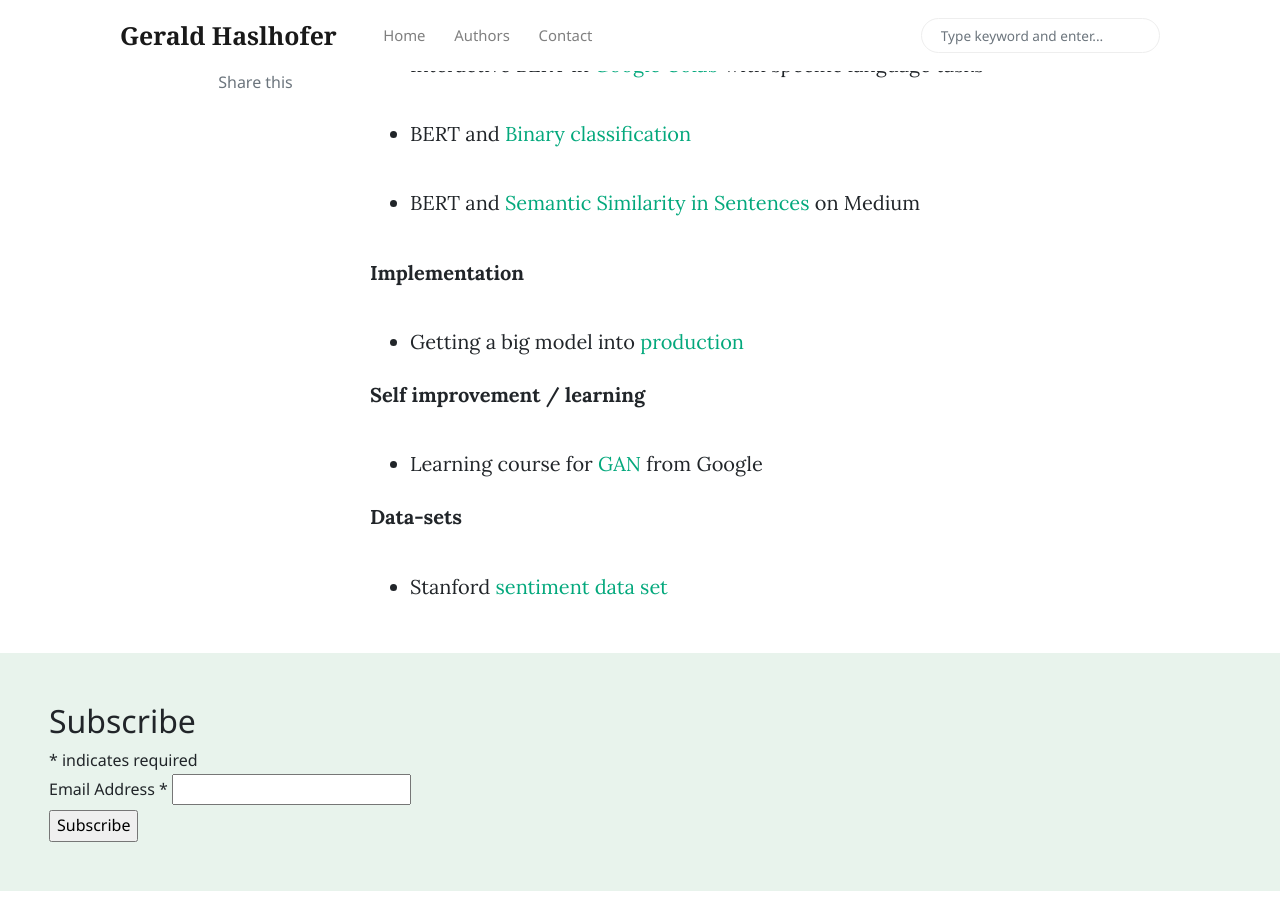
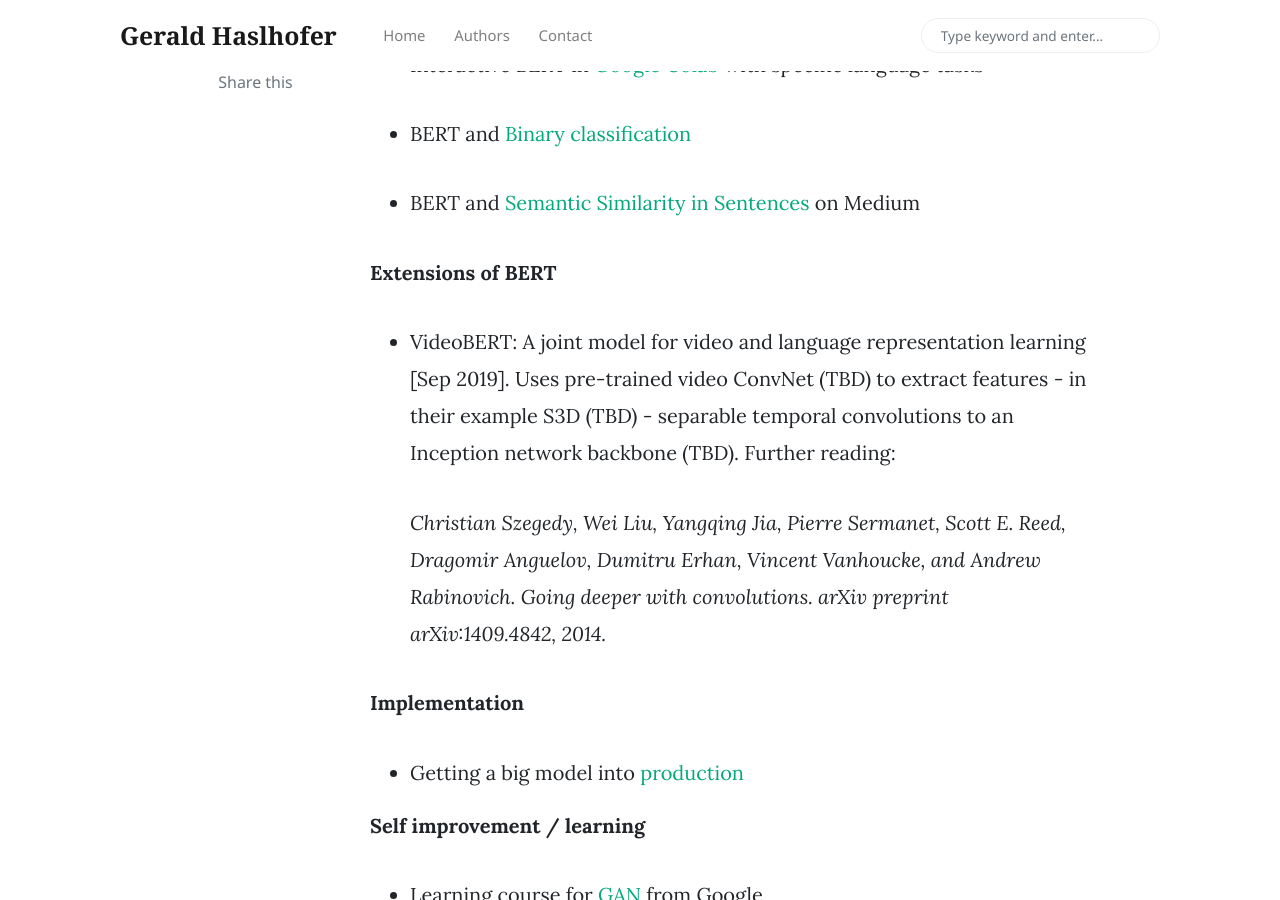
Before and after one commit to haslhofer/haslhofer.github.io, a Jekyll site: the page built from _posts/2019-11-29-nlp-introduction.md, in a window 1280 px wide and 900 px high, scrolled down 3572 px. Built offline with Jekyll 4.4.1, drawn with Linux system fonts in a browser that asks for light colours; nearby versions of some CDN libraries; comment, search, counter and statistics services are not loaded; some of the changed text lies outside the part shown.

Commit message:
Update 2019-11-29-nlp-introduction.md

```diff
--- a/_posts/2019-11-29-nlp-introduction.md
+++ b/_posts/2019-11-29-nlp-introduction.md
@@ -76,6 +76,14 @@ BERT model is modified only slightly during the training phase (details in the g
 
 * BERT and [Semantic Similarity in Sentences](https://medium.com/analytics-vidhya/semantic-similarity-in-sentences-and-bert-e8d34f5a4677) on Medium
 
+**Extensions of BERT**
+
+* VideoBERT: A joint model for video and language representation learning [Sep 2019]. Uses pre-trained video ConvNet (TBD) to extract features - in their example S3D (TBD) - separable temporal convolutions to an Inception network backbone (TBD). Further reading:
+
+  *Christian Szegedy, Wei Liu, Yangqing Jia, Pierre Sermanet,
+Scott E. Reed, Dragomir Anguelov, Dumitru Erhan, Vincent
+Vanhoucke, and Andrew Rabinovich. Going deeper with
+convolutions. arXiv preprint arXiv:1409.4842, 2014.*
 
 **Implementation**
 * Getting a big model into [production](https://medium.com/huggingface/scaling-a-massive-state-of-the-art-deep-learning-model-in-production-8277c5652d5f)
```
